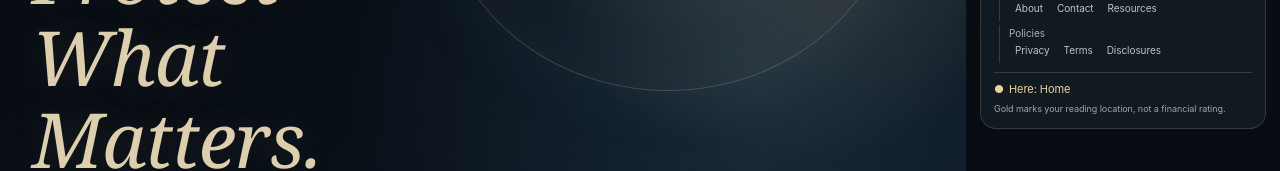
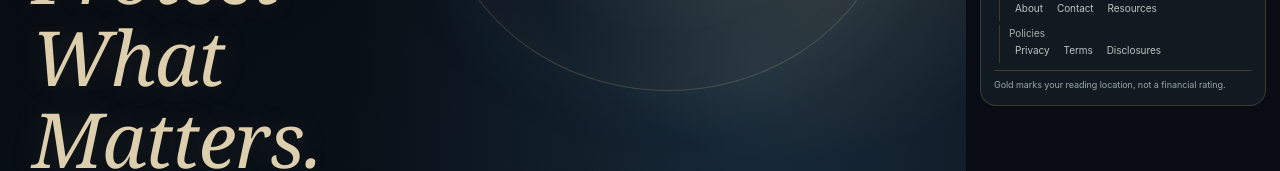
Before and after one commit to Lifamily777/onyx-website, a React (Vite) app: page / in a window 1280 px wide. Shown: the part 620-791 px from the top of the page. Built offline with nearby package versions, Linux system fonts and the light colour scheme; no server answers.

Commit message:
fix: simplify architecture navigator footer

```diff
--- a/src/components/ReadingNavigator.jsx
+++ b/src/components/ReadingNavigator.jsx
@@ -30,7 +30,6 @@ export default function ReadingNavigator() {
       <section className={styles.branch}><h2>{tile({path:'/capital-map/events',en:'Life events',zh:'生活事件'},false,position.area==='events')}</h2><div className={styles.events}>{ARCHITECTURE_EVENTS.map(item=>tile(item,true))}</div></section>
       {ARCHITECTURE_RESOURCES.map(group=><section className={styles.branch} key={group.en}><h2>{text(group)}</h2><div className={styles.resources}>{group.items.map(item=>tile(item))}</div></section>)}
     </nav>
-    <p className={styles.current} aria-live="polite"><span>●</span>{zh ? '当前位置：' : 'Here: '}{text(position)}</p>
     <p className={styles.note}>{zh ? '金色标出当前阅读位置，并非财务评级。' : 'Gold marks your reading location, not a financial rating.'}</p>
   </aside>
 }
--- a/src/components/ReadingNavigator.module.css
+++ b/src/components/ReadingNavigator.module.css
@@ -21,9 +21,7 @@
 .panel .active { color: #fff0cb; background: #9b7a3540; border-color: #dcc087; box-shadow: 0 0 6px #d5b47625; }
 .panel a:hover { color: #fff1d4; background: #bfa26522; }
 .panel a:focus-visible { outline: 2px solid #efd198; outline-offset: 1px; }
-.current { margin: 9px 0 4px; padding-top: 8px; border-top: 1px solid #b59d6745; font-size: 11px; line-height: 1.5; color: #ead4a7; }
-.current span { margin-right: 5px; }
-.note { margin: 0; font-size: 9px; color: #99a8a5; line-height: 1.5; }
+.note { margin: 7px 0 0; padding-top: 7px; border-top: 1px solid #b59d6745; font-size: 9px; color: #99a8a5; line-height: 1.5; }
 @media (min-width: 1500px) { .frame { grid-template-columns: minmax(0,1fr) 310px; } .tile { font-size: 11px; } .ladder li { font-size: 10px; } }
 @media (max-width: 759px) { .frame { display: flex; flex-direction: column; padding: 0; gap: 0; } .panel { order: -1; position: static; align-self: flex-end; width: min(340px, calc(100% - 24px)); box-sizing: border-box; margin: 12px; } .content { width: 100%; } }
 @media print { .panel { display: none; } .frame { display: block; padding: 0; } }
```
